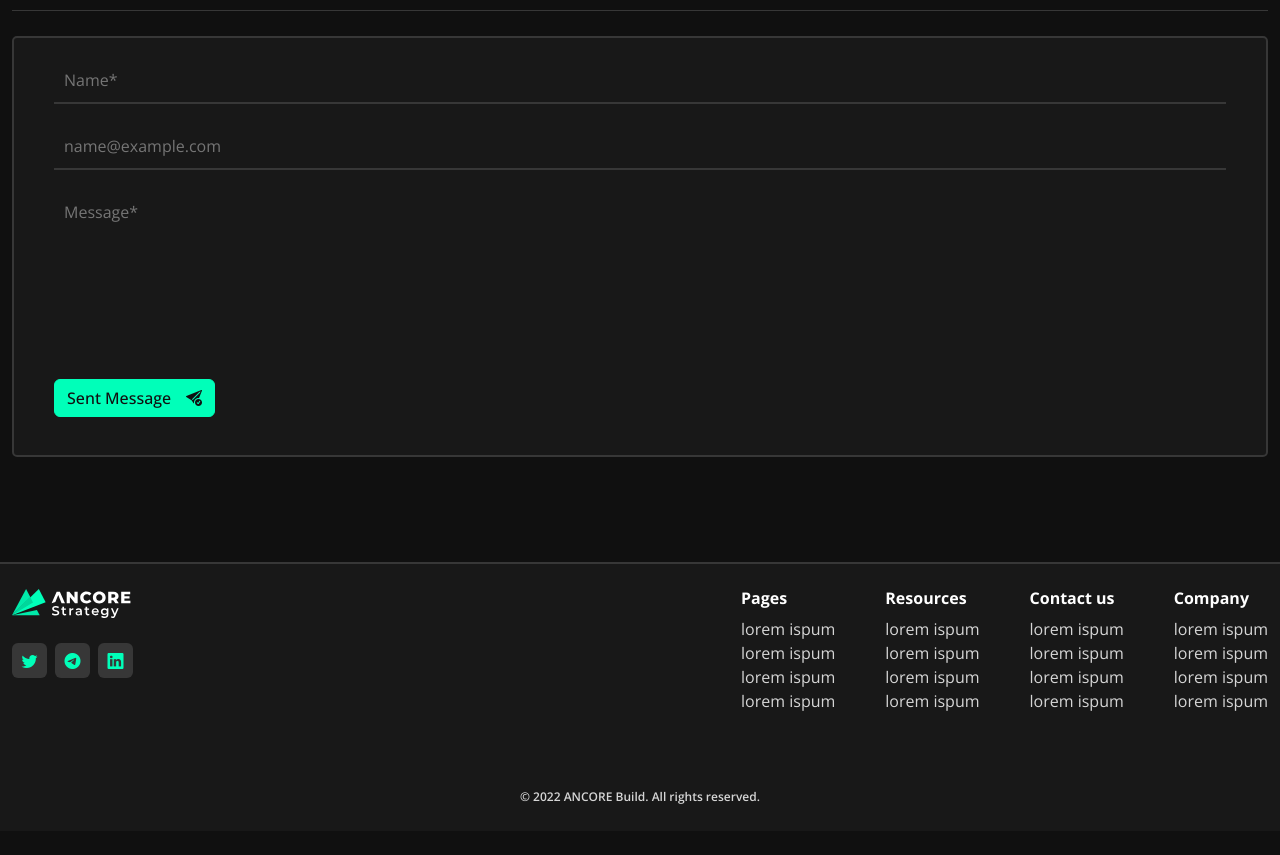
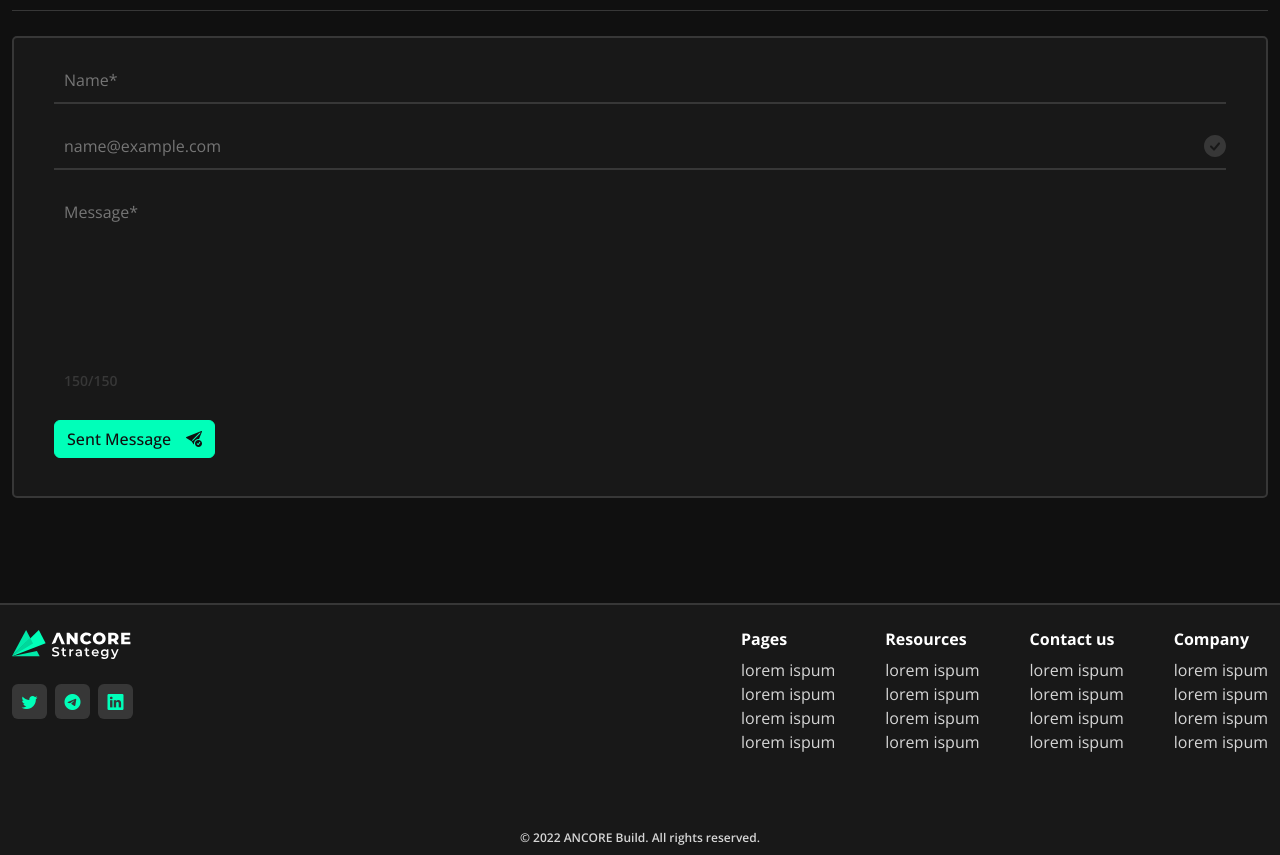
Before and after one commit to TristanVarewijck/ancore.build, a React (Create React App) app: page / in a window 1280 px wide. Shown: the part 4960-5815 px from the top of the page. Before the commit the page ends 5791 px from the top, so only its background shows below. Built offline with nearby package versions, Linux system fonts and the light colour scheme.

Commit message:
textarea max carachters

```diff
--- a/src/components/ContactForm/index.jsx
+++ b/src/components/ContactForm/index.jsx
@@ -9,17 +9,18 @@ const ContactForm = () => {
     icon: "",
   });
   const [hasSubmitted, setHasSubmitted] = useState(false);
-  // const [emails, setEmails] = useState();
   const [formData, setFormData] = useState({
     username: "",
     email: "",
     message: "",
   });
+  const [chaCount, setChaCount] = useState(150);
   const validEmailCheck = new RegExp(
     /^[A-Za-z0-9_!#$%&'*+=?`{|}~^.-]+@[A-Za-z0-9.-]+$/,
     "gm"
   );
 
+  // handle states on input
   function handleFormData(e) {
     const { name, value } = e.target;
     if (feedbackSubmit.message) {
@@ -42,7 +43,7 @@ const ContactForm = () => {
       }
     }
 
-    setFormData(function (prevState) {
+    setFormData((prevState) => {
       return {
         ...prevState,
         [name]: value,
@@ -50,6 +51,7 @@ const ContactForm = () => {
     });
   }
 
+  // handle states on submit
   function submitHandler(e) {
     e.preventDefault();
     switch (true) {
@@ -89,6 +91,23 @@ const ContactForm = () => {
     }
   }
 
+  // handle characther count of textarea
+  function characterCount(e) {
+    const maxCha = 150;
+    const currentLength = e.target.value.length;
+    if (currentLength >= maxCha) {
+      setFormData((prevState) => {
+        return {
+          ...prevState,
+          message: formData.message.substring(0, maxCha),
+        };
+      });
+      setChaCount((prevState) => prevState - prevState);
+    } else {
+      setChaCount(maxCha - currentLength);
+    }
+  }
+
   return (
     <div className="contactFormContainer">
       {!hasSubmitted ? (
@@ -99,6 +118,7 @@ const ContactForm = () => {
             placeholder="Name*"
             onChange={handleFormData}
             value={formData.username}
+            autoComplete="off"
             required
           ></input>
           <input
@@ -107,6 +127,10 @@ const ContactForm = () => {
             placeholder="name@example.com"
             value={formData.email}
             onChange={handleFormData}
+            autoComplete="off"
+            style={{
+              backgroundImage: `url(${feedbackInput})`,
+            }}
             required
           ></input>
           <textarea
@@ -115,8 +139,13 @@ const ContactForm = () => {
             placeholder="Message*"
             onChange={handleFormData}
             value={formData.message}
+            autoComplete="off"
+            maxlength="150"
+            minlength="1"
+            onKeyUp={characterCount}
             required
           ></textarea>
+          <small className="textarea-count">{chaCount}/150</small>
           <div className="submit-container">
             {feedbackSubmit.message && (
               <div>
--- a/src/scss/components/ContactForm.scss
+++ b/src/scss/components/ContactForm.scss
@@ -21,12 +21,25 @@
 
         input,
         textarea {
+            position: relative;
             background: none;
             border: none;
             border-bottom: 2px solid #373737;
             padding: 10px;
             margin-bottom: 20px;
             color: #ffff;
+        }
+
+        input[type="email"] {
+            background-repeat: no-repeat;
+            background-position-y: center;
+            background-position-x: right;
+        }
+
+        small {
+            padding: 10px;
+            color: $lightGray;
+            font-weight: 600;
         }
 
         textarea {
```
Also changed, not shown: public/assets/icons/check-gray.svg, public/assets/icons/check-green.svg.
